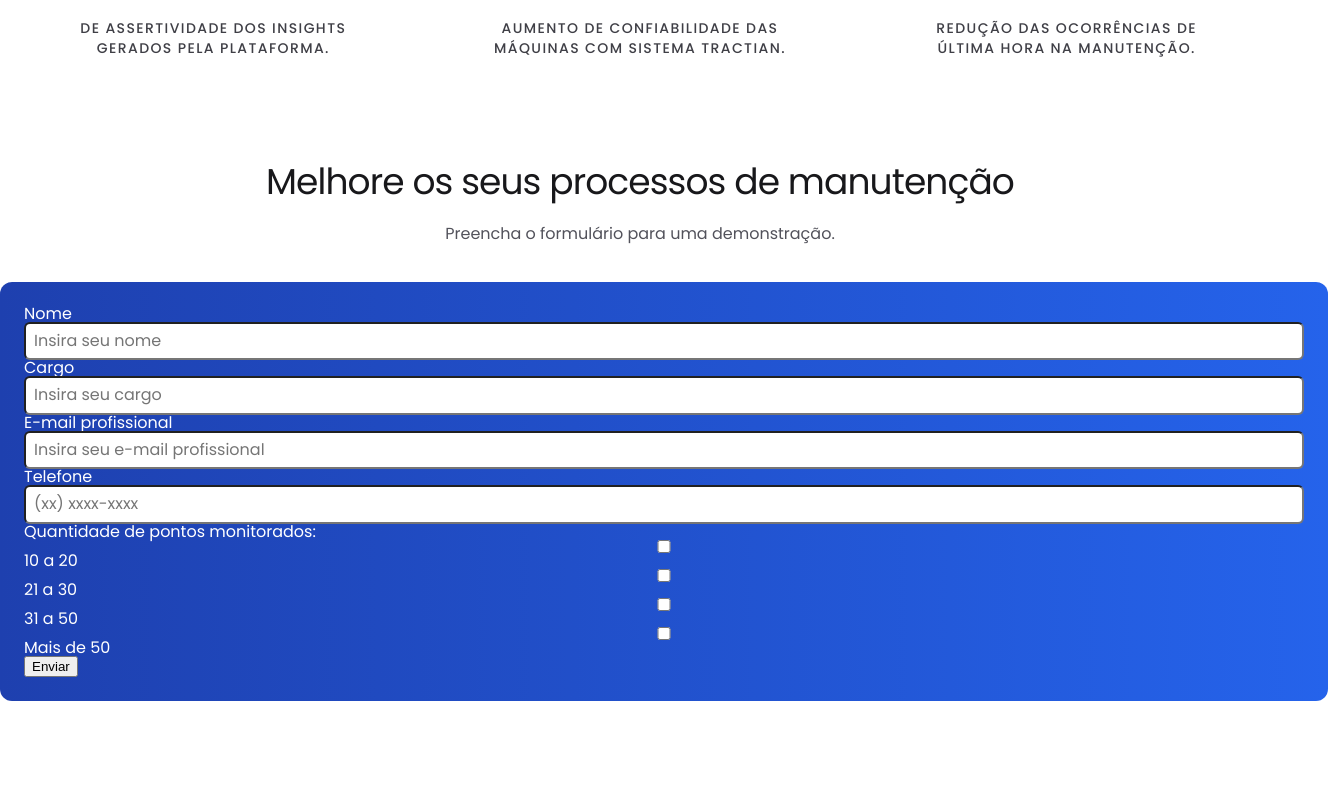
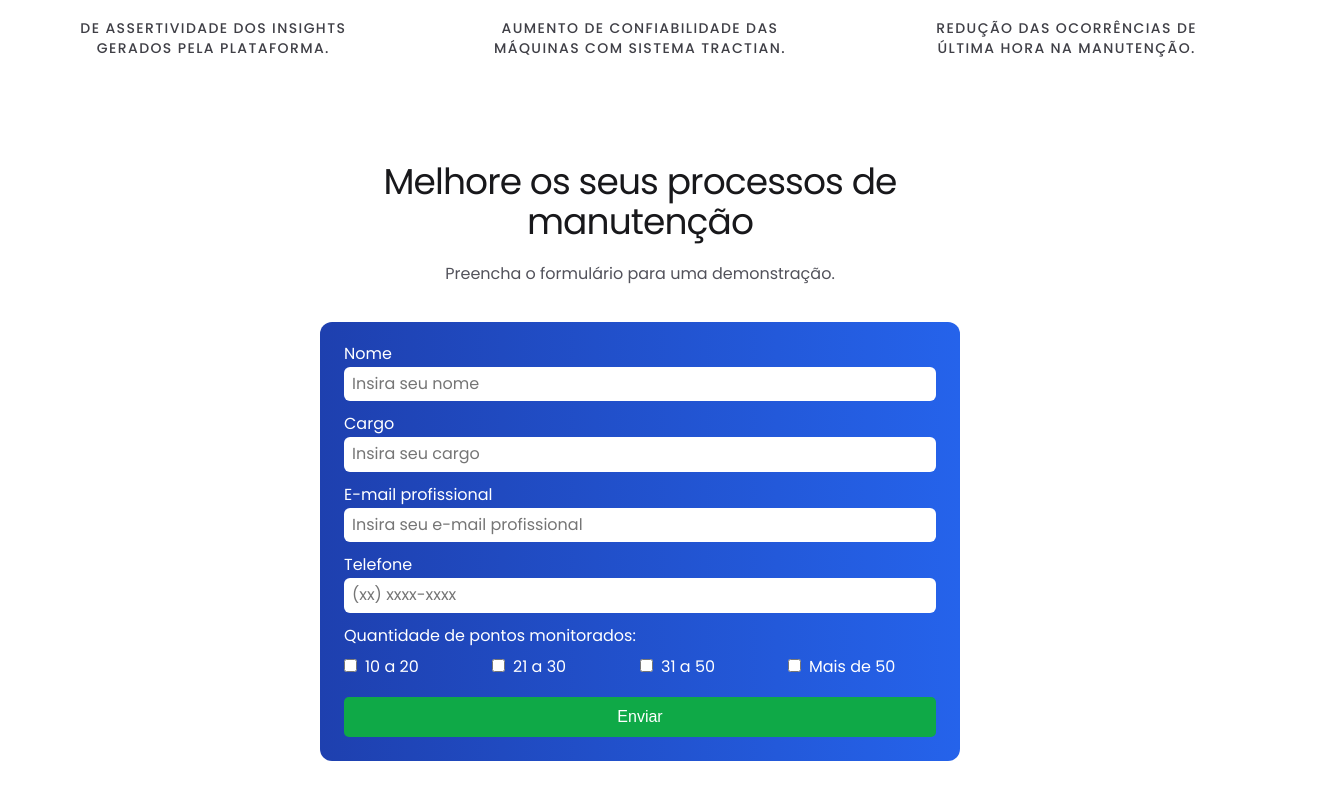
Before and after one commit to bboyandre/desafio-tractian, a React (Create React App) app: page / in a window 1280 px wide. Shown: the part 2258-3058 px from the top of the page, 1328 px wide, since content can reach past the window. Before the commit the page ends 2999 px from the top, so only its background shows below. Built offline with nearby package versions, Linux system fonts and the light colour scheme.

Commit message:
Ajustes Melhore

```diff
--- a/src/assets/sass/_melhore.scss
+++ b/src/assets/sass/_melhore.scss
@@ -1,7 +1,19 @@
 .melhore {
+    position: relative;
     font-family: Poppins, sans-serif;
+    // padding: 50px;
 
-    article {
+
+    .melhore-container {
+        max-width: 640px;
+        width: 100%;
+        display: flex;
+        // padding: 50px;
+        flex-direction: column;
+        margin: 0 auto;
+        // justify-content: center;
+
+
             h1 {
                 font-size: 2.25rem;
                 line-height: 2.5rem;
@@ -28,11 +40,12 @@
                 --tw-gradient-stops: var(--tw-gradient-from),var(--tw-gradient-to,rgba(37,99,235,0));
                 background-image: linear-gradient(to left,var(--tw-gradient-stops));
                 border-radius: .75rem;
-            width: 100%;
+                max-width: 100%;
                 margin-top: 2.5rem;
                 margin-bottom: 2.5rem;
                 display: flex;
                 flex-direction: column;
+
                 label {
                     --tw-text-opacity: 1;
                     color: rgba(255,255,255,var(--tw-text-opacity));
@@ -44,9 +57,67 @@
                     color: inherit;
                     font-family: inherit;
                     font-size: 100%;
+                    // width: 100%;
                     line-height: 1.15;
                     margin: 0;
+                    border: none;
+                    margin-bottom: 15px;
+                    margin-top: 5px;
+                }
+
+                ul {
+                    display: flex;
+                    justify-content: space-between;
+                    padding-top: 10px;
+                    flex-wrap: wrap;
+
+                    li {
+                        width: 25%;
+                        input {
+                            margin-right: 8px;
+                        }
+
+                        @media(max-width: 950px) {
+                            width: 50%;
+                        }
+
+                        @media(max-width: 300px) {
+                            width: 100%;
+                        }
+
                     }
                 }
+
+                .btn-enviar {
+                    background-color: rgb(15, 169, 71);
+                    // border-radius: 5px;
+                    height: 40px;
+                    width: 100%;
+                    color: white;
+                    font-weight: 500;
+                    // direction: none;
+                    margin-top: 10px;
+
+                    // -webkit-user-drag: none;
+                    box-sizing: border-box;
+                    cursor: pointer;
+                    // display: inline-block;
+                    line-height: normal;
+                    user-select: none;
+                    vertical-align: middle;
+                    // background-color: #e6e6e6;
+                    border: transparent;
+                    border-radius: 5px;
+                    // color: rgba(0,0,0,.8);
+                    font-size: 100%;
+                    // padding: .5em 1em;
+                    text-decoration: none;
+                }
+
+                .btn-enviar:hover {
+                    background-color: rgb(20, 189, 82);
                 }
             }
+
+    }
+}
--- a/src/components/Melhore/index.js
+++ b/src/components/Melhore/index.js
@@ -3,7 +3,7 @@ import React from "react";
 const Melhore = ()=> {
     return (
         <section className="melhore">
-            <article>
+            <div className="melhore-container">
                 <h1>
                     Melhore os seus processos de manutenção
                 </h1>
@@ -20,19 +20,29 @@ const Melhore = ()=> {
                     <label>Telefone</label>
                     <input placeholder="(xx) xxxx-xxxx"/>
                     <label>Quantidade de pontos monitorados:</label>
+                    <ul>
+                        <li>
                             <input type="checkbox"/>
                             <label>10 a 20</label>
+                        </li>
+                        <li>
                             <input type="checkbox"/>
                             <label>21 a 30</label>
+                        </li>
+                        <li>
                             <input type="checkbox"/>
                             <label>31 a 50</label>
+                        </li>
+                        <li>
                             <input type="checkbox"/>
                             <label>Mais de 50</label>
+                        </li>
+                    </ul>
                     <div>
-                        <button>Enviar</button>
+                        <button className="btn-enviar">Enviar</button>
                     </div>
                 </form>
-            </article>
+            </div>
         </section>
     )
 }
```
Lines whose indentation alone changed are shown as unchanged.
